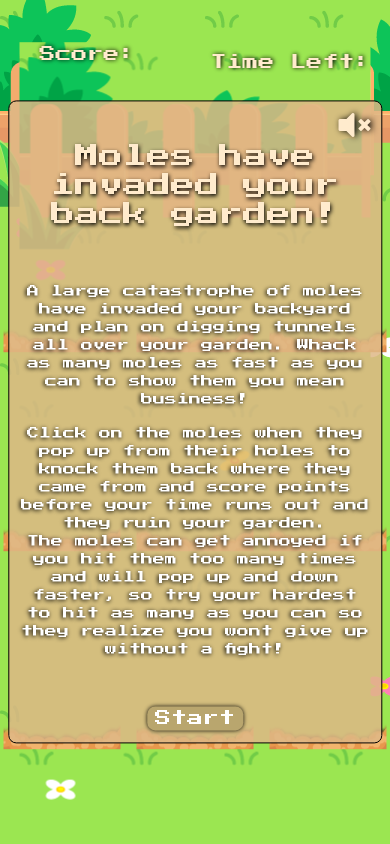
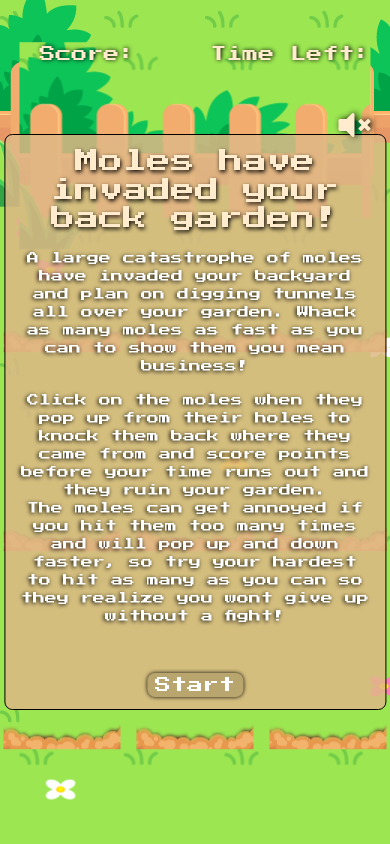
Before and after one commit to bozy15/ms2-whacka-mole, a plain HTML site: page index.html in a window 390 px wide. Drawn offline with nearby package versions, Linux system fonts and the light colour scheme.

Commit message:
Fix issue with layout of game-info-card and timer on mobile

```diff
--- a/assets/css/style.css
+++ b/assets/css/style.css
@@ -26,7 +26,6 @@ br {
   font-family: "Press Start 2P", Arial, Helvetica, sans-serif;
   width: 90%;
   height: 90%;
-  /* border: 2px solid black; */
   position: absolute;
   top: 50%;
   left: 50%;
@@ -200,20 +199,18 @@ section.end-game-show {
   width: 100%;
   height: 91%;
   position: relative;
-  display: flex; /* display and flex-wrap used contain the holes is .game */
+  display: flex; /* display and flex-wrap used contain the holes in .game */
   flex-wrap: wrap;
   z-index: 200; /* Pushes the game section to the top so it can always be interacted with */
 }
 
 .hole {
-  /*border: 2px dotted blue; /* Used to help with layout */
   flex: 1 33.3%; /* Flex-grow and flex-basis to evenly portion the holes: https://css-tricks.com/almanac/properties/f/flex/ */
   position: relative;
   overflow: hidden; /* hides the mole */
   background: url("../images/mole-hole.png");
   background-position: bottom;
   background-repeat: no-repeat;
-  /* background-size: 12rem; */
   background-position-y: 112%;
 }
 
@@ -305,10 +302,16 @@ footer {
   .timer {
     right: 0rem;
     font-size: 1rem;
+    margin: auto; /* Aligns the timer */
   }
 
   .game-card-info {
-    width: 96vmin;
+    width: 98vmin; /* Prevents the score and timer begin blocked by the game-info-card */
+
+  }
+
+  .game-card-heading {
+    padding: 0;
   }
 
   .hole3, .hole6, .hole9 {
```
